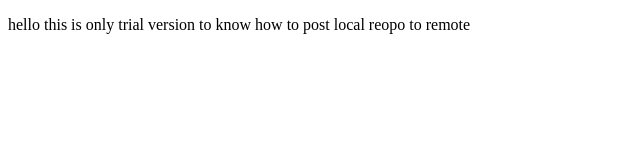
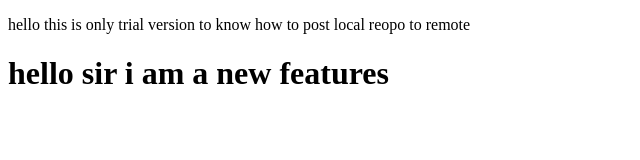
Before and after one commit to masoom-raja/localrepo, a plain HTML site: page index.html in a window 1280 px wide. Shown: the whole page, without its empty margins (0-640 px from the left). Drawn offline with Linux system fonts and the light colour scheme.

Commit message:
new features

```diff
--- a/index.html
+++ b/index.html
@@ -7,5 +7,6 @@
 </head>
 <body>
     <p>hello this is only trial version to know how to post local reopo to remote</p>
+    <h1>hello sir i am a new features </h1>
 </body>
 </html>
```
